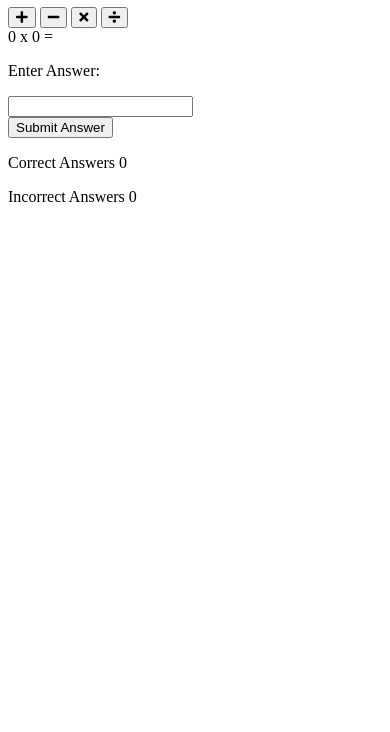
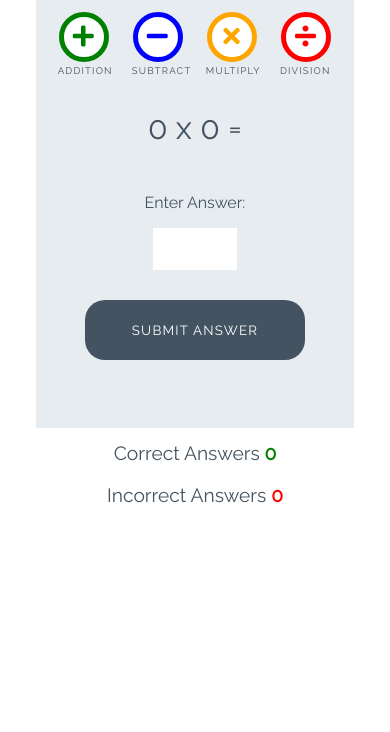
Before and after one commit to JamieJB123/love-maths, a plain HTML site: page index.html in a window 390 px wide. Shown: the part 112-844 px from the top of the page. Drawn offline with Linux system fonts and the light colour scheme.

Commit message:
Add styles for game

```diff
--- a/assets/css/style.css
+++ b/assets/css/style.css
@@ -0,0 +1,251 @@
+/* --------- Global style */
+
+body {
+    background-color: white;
+    font-family: "Raleway", sans-serif;
+    color: #445361;
+    text-align: center;
+}
+
+/* --------- Heading */
+
+.heading {
+    text-align: center;
+    font-size: 2.5rem;
+}
+
+.logo {
+    height: 40px;
+    padding-right: 5px;
+}
+
+/* --------- Game layout */
+
+.game-area {
+    background-color: #E6ECF0;
+    box-sizing: border-box;
+    width: 85%;
+    height: 65vh;
+    max-height: 450px;
+    max-width: 830px;
+    margin-left: auto;
+    margin-right: auto;
+    padding: 1%;
+}
+
+.question-area {
+    width: 50%;
+    font-size: 2rem;
+    margin: auto;
+    padding: 50px 0;
+}
+
+.question-area span {
+    padding: 0 15px;
+}
+
+.score-area {
+    margin: 5px auto;
+    width: 60%;
+    font-size: 1.2rem;
+}
+
+.controls-area {
+    width: 85%;
+    margin: 30px auto;
+}
+
+#score {
+    color: green;
+    font-weight: bold;
+}
+
+#incorrect {
+    color: red;
+    font-weight: bold;
+}
+
+.answer-message {
+    display: none;
+    font-size: 1rem;
+}
+
+#answer-box {
+    border: none;
+    color: #445361;
+    display: inline-block;
+    height: 40px;
+    width: 80px;
+    font-size: 1.2rem;
+}
+
+.scores {
+    display: inline-block;
+    padding: 25px;
+}
+
+/* --------- Buttons */
+
+.btn {
+    width: 220px;
+    height: 60px;
+    font-family: "Raleway", sans-serif;
+    text-transform: uppercase;
+    letter-spacing: 1.2px;
+    color: white;
+}
+
+.btn:focus {
+    outline: none;
+}
+
+.btn--big {
+    padding-top: 10px;
+    border-radius: 50%;
+    background-color: white;
+    border: 10px solid;
+    width: 100px;
+    height: 100px;
+    font-size: 3.2rem;
+    margin: 0 30px;
+    transition: all 0.5s;
+}
+
+.btn--big::after {
+    content: attr(data-type);
+    font-size: 1rem;
+    color: #445361;
+    position: relative;
+    left: -0.5rem;
+}
+
+.btn--blue {
+    border-color: blue;
+    color: blue;
+}
+
+.btn--blue:active,
+.btn--blue:hover {
+    background-color: darkblue;
+    color: white;
+}
+
+.btn--orange {
+    border-color: orange;
+    color: orange;
+}
+
+.btn--orange:active,
+.btn--orange:hover {
+    background-color: darkorange;
+    color: white;
+}
+
+.btn--red {
+    border-color: red;
+    color: red;
+}
+
+.btn--red:active,
+.btn--red:hover {
+    background-color: darkred;
+    color: white;
+}
+
+.btn--green {
+    border-color: green;
+    color: green;
+}
+
+.btn--green:active,
+.btn--green:hover {
+    background-color: darkgreen;
+    color: white;
+}
+
+.btn--gray {
+    margin-top: 25px;
+    background-color: #445361;
+    border: 1px transparent;
+    border-radius: 20px;
+}
+
+.btn--gray:active,
+.btn--gray:hover {
+    background-color: #0d1013;
+}
+
+/* --------- Media queries */
+
+@media (max-width: 414px) {
+    .controls-area {
+        width: 100%;
+    }
+
+    .btn--big {
+        margin: 0 10px;
+        padding: 5px;
+        border: 5px solid;
+        width: 50px;
+        height: 50px;
+        font-size: 1.5rem;
+    }
+
+    .btn--big::after {
+        font-size: 0.6rem;
+        left: -0.7rem;
+    }
+
+    .question-area {
+        padding: 10% 0;
+        width: 100%;
+    }
+
+    .question-area span {
+        padding: 0;
+    }
+
+    .answer-message {
+        display: block;
+    }
+
+    #answer-box {
+        display: block;
+        margin: 0 auto;
+    }
+    .btn--gray {
+        margin-top: 0;
+    }
+
+    .score-area {
+        width: 100%;
+    }
+
+    .scores {
+        margin: 0.5em auto;
+        display: block;
+        padding: 5px;
+    }
+
+    .heading {
+        font-size: 2rem;
+    }
+}
+
+@media (max-width: 320px) {
+    .game-area {
+        height: 70vh;
+    }
+
+    .controls-area {
+        width: 75%;
+        margin: 10px auto;
+    }
+
+    .btn--big {
+        margin: 10px 10px;
+    }
+    .question-area {
+        padding: 10px 0;
+    }
+}
--- a/index.html
+++ b/index.html
@@ -16,16 +16,16 @@
 
     <div class="game-area">
         <div class="controls-area">
-            <button class="btn btn-big btn-green">
+            <button class="btn btn--big btn--green" data-type="addition">
                 <i class="fas fa-plus"></i>
             </button>
-            <button class="btn btn-big btn-blue">
+            <button class="btn btn--big btn--blue" data-type="subtract">
                 <i class="fas fa-minus"></i>
             </button>
-            <button class="btn btn-big btn-orange">
+            <button class="btn btn--big btn--orange" data-type="multiply">
                 <i class="fas fa-times"></i>
             </button>
-            <button class="btn btn-big btn-red">
+            <button class="btn btn--big btn--red" data-type="division">
                 <i class="fas fa-divide"></i>
             </button>
 
@@ -38,7 +38,7 @@
             <p class="answer-message">Enter Answer:</p>
             <input type="number" id="answer-box">
         </div>
-        <button class="btn btn-gray">Submit Answer</button>
+        <button class="btn btn--gray" data-type="submit">Submit Answer</button>
 
     </div>
 
```
